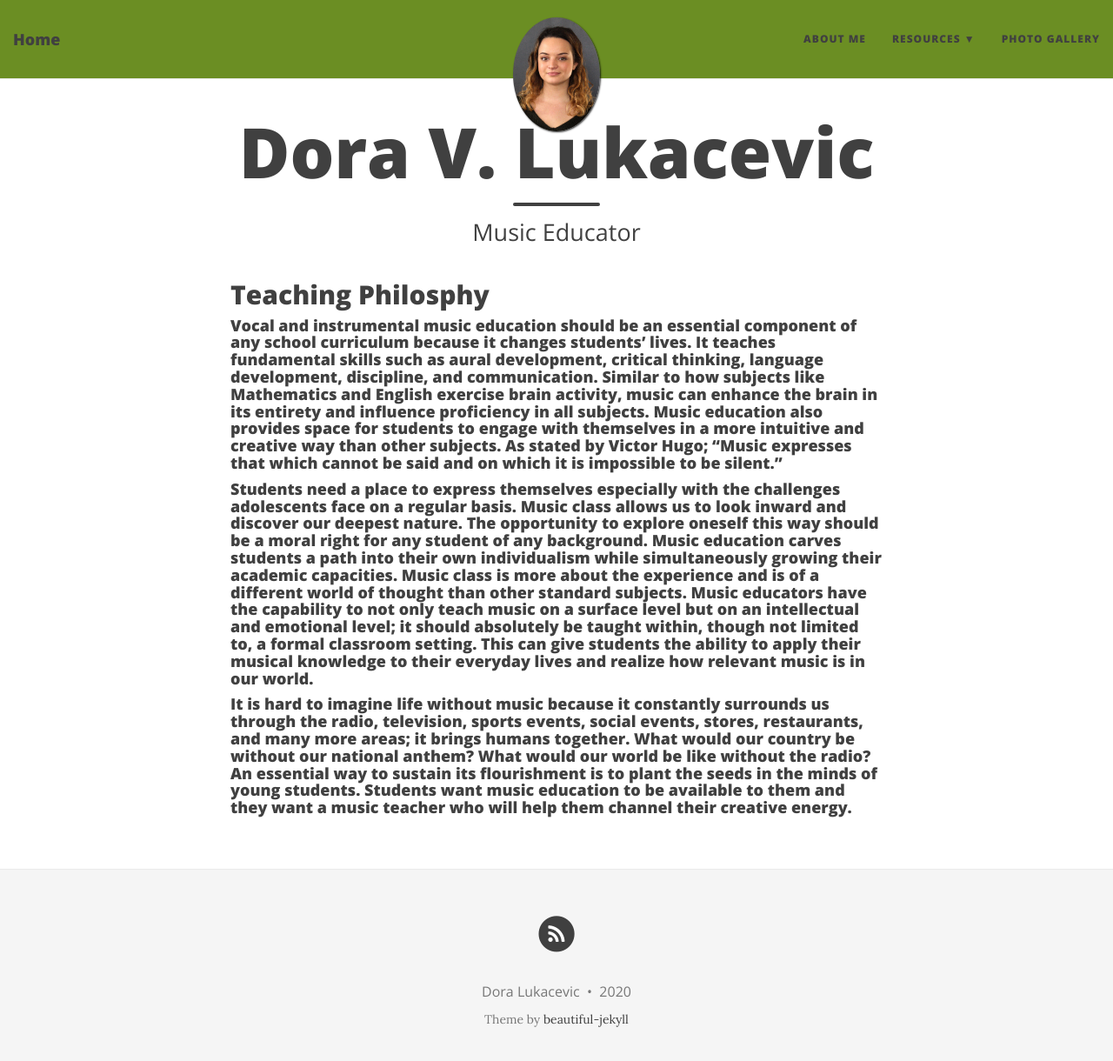
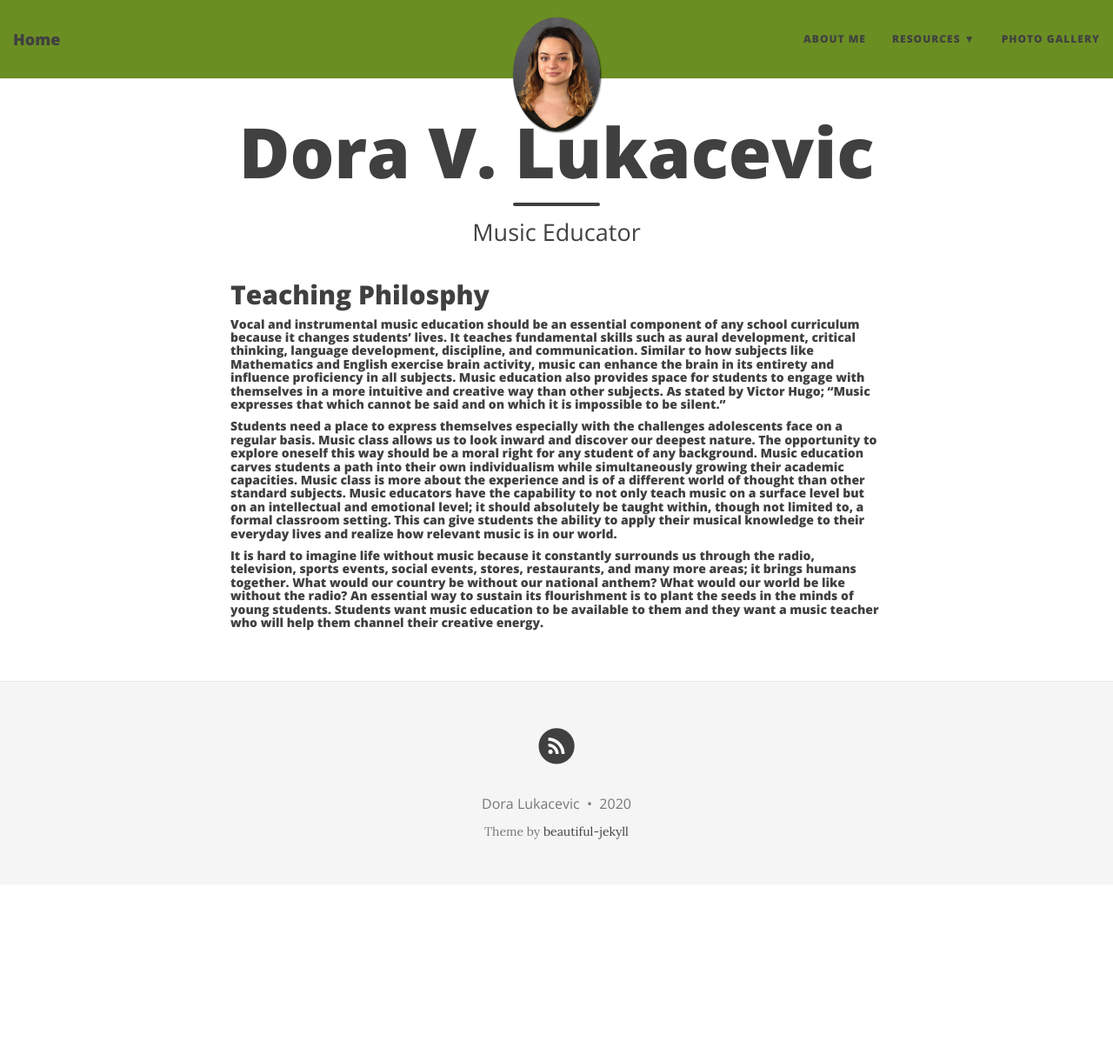
Before and after one commit to dlukacevic/dlukacevic.github.io, a Jekyll site: the page built from index.md, in a window 1280 px wide and 1233 px high. Shown: the top 1220 px of the window at 87% size. Built offline with Jekyll 4.4.1, drawn with Linux system fonts in a browser that asks for light colours; nearby versions of some CDN libraries; the list of posts is cut into pages by our own code.

```diff
--- a/index.md
+++ b/index.md
@@ -8,6 +8,6 @@ show-avatar: true
 
 ## Teaching Philosphy
 
-#### Vocal and instrumental music education should be an essential component of any school curriculum because it changes students’ lives. It teaches fundamental skills such as aural development, critical thinking, language development, discipline, and communication. Similar to how subjects like Mathematics and English exercise brain activity, music can enhance the brain in its entirety and influence proficiency in all subjects. Music education also provides space for students to engage with themselves in a more intuitive and creative way than other subjects. As stated by Victor Hugo; "Music expresses that which cannot be said and on which it is impossible to be silent."
-#### Students need a place to express themselves especially with the challenges adolescents face on a regular basis. Music class allows us to look inward and discover our deepest nature. The opportunity to explore oneself this way should be a moral right for any student of any background. Music education carves students a path into their own individualism while simultaneously growing their academic capacities. Music class is more about the experience and is of a different world of thought than other standard subjects. Music educators have the capability to not only teach music on a surface level but on an intellectual and emotional level; it should absolutely be taught within, though not limited to, a formal classroom setting. This can give students the ability to apply their musical knowledge to their everyday lives and realize how relevant music is in our world.
-#### It is hard to imagine life without music because it constantly surrounds us through the radio, television, sports events, social events, stores, restaurants, and many more areas; it brings humans together. What would our country be without our national anthem? What would our world be like without the radio? An essential way to sustain its flourishment is to plant the seeds in the minds of young students. Students want music education to be available to them and they want a music teacher who will help them channel their creative energy.
+##### Vocal and instrumental music education should be an essential component of any school curriculum because it changes students’ lives. It teaches fundamental skills such as aural development, critical thinking, language development, discipline, and communication. Similar to how subjects like Mathematics and English exercise brain activity, music can enhance the brain in its entirety and influence proficiency in all subjects. Music education also provides space for students to engage with themselves in a more intuitive and creative way than other subjects. As stated by Victor Hugo; "Music expresses that which cannot be said and on which it is impossible to be silent."
+##### Students need a place to express themselves especially with the challenges adolescents face on a regular basis. Music class allows us to look inward and discover our deepest nature. The opportunity to explore oneself this way should be a moral right for any student of any background. Music education carves students a path into their own individualism while simultaneously growing their academic capacities. Music class is more about the experience and is of a different world of thought than other standard subjects. Music educators have the capability to not only teach music on a surface level but on an intellectual and emotional level; it should absolutely be taught within, though not limited to, a formal classroom setting. This can give students the ability to apply their musical knowledge to their everyday lives and realize how relevant music is in our world.
+##### It is hard to imagine life without music because it constantly surrounds us through the radio, television, sports events, social events, stores, restaurants, and many more areas; it brings humans together. What would our country be without our national anthem? What would our world be like without the radio? An essential way to sustain its flourishment is to plant the seeds in the minds of young students. Students want music education to be available to them and they want a music teacher who will help them channel their creative energy.
```
